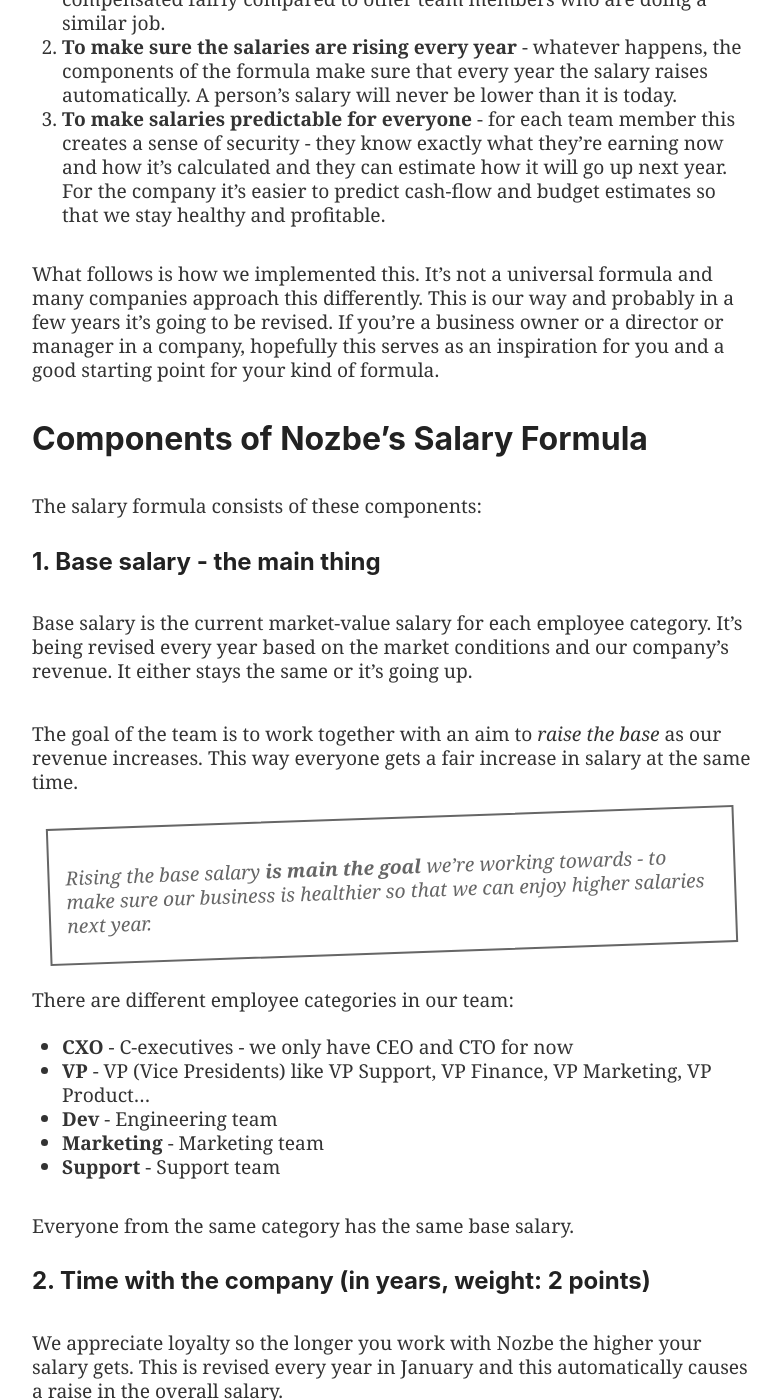
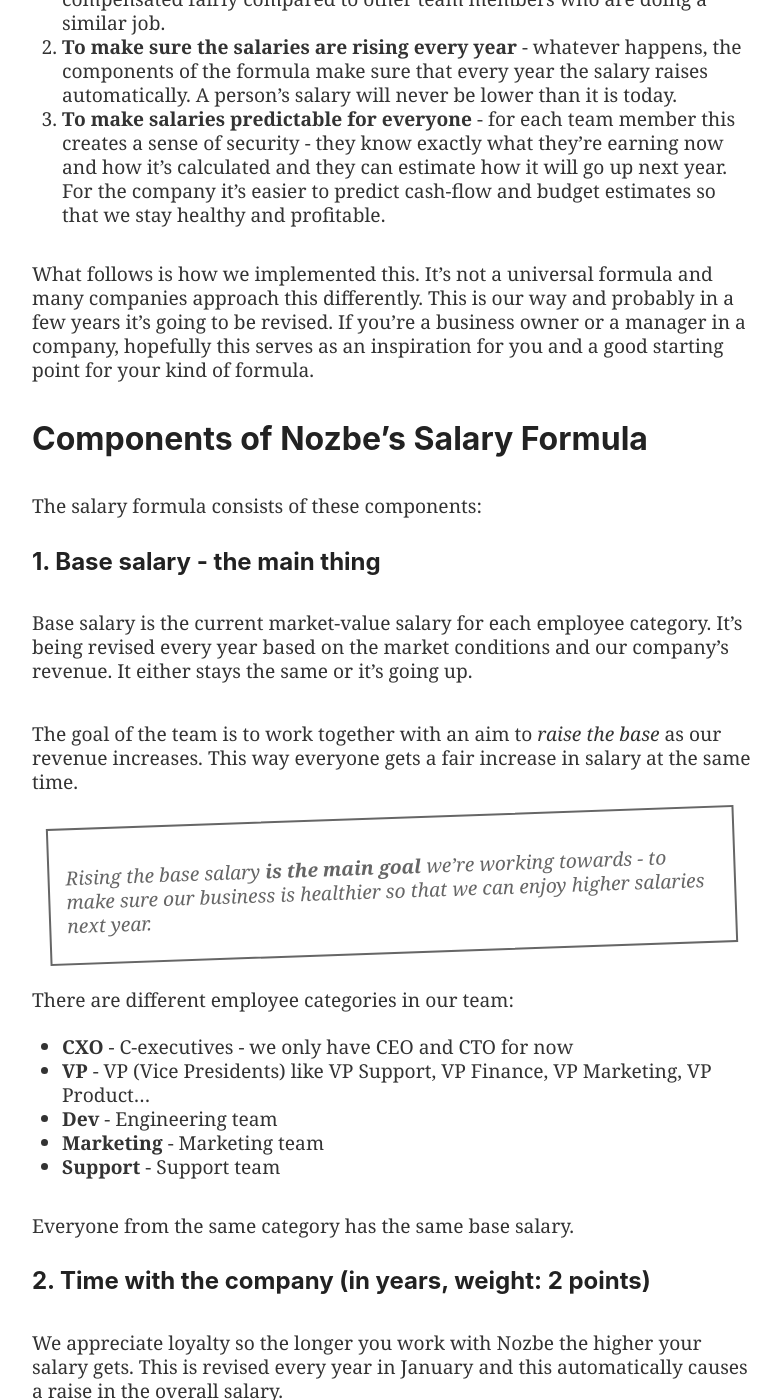
Before and after one commit to Nozbe/NoOffice.org, a Jekyll site: the page built from _book/pay.md, in a window 1280 px wide and 1400 px high, scrolled down 2353 px. Shown: the whole window, without its empty margins (248-1029 px from the left). Built offline with Jekyll 4.4.1, drawn with Linux system fonts in a browser that asks for light colours; some of the changed text lies outside the part shown.

Commit message:
Update pay.md

```diff
--- a/_book/pay.md
+++ b/_book/pay.md
@@ -9,7 +9,7 @@
 
 ## People work to earn money, but are not motivated by it
 
-Yes, I like money as much as the next person, but studies after studies have shown that people are happy if money is not the main reason they do their work. Of course, if you're poor and you're struggling to make ends meet, you mainly work for money. But as the Maslow's pyramid of needs[^1] shows, once people's basic needs are met, they automatically prioritize other things about their work, like relationships, prestige, sense of accomplishment and achieving their own potential.
+Yes, I like money as much as the next person, but studies after studies have shown that people are happy if money is not the main reason they do their work. Of course, if you're poor and you're struggling to make ends meet, you mainly work for money. But as the Maslow's pyramid of needs[^1] shows, once people's basic needs are met, they automatically prioritize other things about their work, like relationships, prestige, sense of accomplishment, and achieving their own potential.
 
 ## Money is the basic need, and it should be treated as such
 
@@ -33,7 +33,7 @@
 2. **To make sure the salaries are rising every year** - whatever happens, the components of the formula make sure that every year the salary raises automatically. A person's salary will never be lower than it is today.
 3. **To make salaries predictable for everyone** - for each team member this creates a sense of security - they know exactly what they're earning now and how it's calculated and they can estimate how it will go up next year. For the company it's easier to predict cash-flow and budget estimates so that we stay healthy and profitable.
 
-What follows is how we implemented this. It's not a universal formula and many companies approach this differently. This is our way and probably in a few years it's going to be revised. If you're a business owner or a director or manager in a company, hopefully this serves as an inspiration for you and a good starting point for your kind of formula.
+What follows is how we implemented this. It's not a universal formula and many companies approach this differently. This is our way and probably in a few years it's going to be revised. If you're a business owner or a manager in a company, hopefully this serves as an inspiration for you and a good starting point for your kind of formula.
 
 ## Components of Nozbe's Salary Formula
 
@@ -45,12 +45,12 @@
 
 The goal of the team is to work together with an aim to *raise the base* as our revenue increases. This way everyone gets a fair increase in salary at the same time.
 
-> Rising the base salary **is main the goal** we're working towards - to make sure our business is healthier so that we can enjoy higher salaries next year.
+> Rising the base salary **is the main goal** we're working towards - to make sure our business is healthier so that we can enjoy higher salaries next year.
 
 There are different employee categories in our team:
 
 - **CXO** - C-executives - we only have CEO and CTO for now
-- **VP** - VP (Vice Presidents) like VP Support, VP Finance, VP Marketing, VP Product...
+- **VP** - VP (Vice Presidents) like VP Support, VP Finance, VP Marketing, VP Product…
 - **Dev** - Engineering team
 - **Marketing** - Marketing team
 - **Support** - Support team
@@ -125,13 +125,13 @@
 
 * When one of my VPs is hiring for a position in their team, they don't have to ask me: *"how much we should pay for this position?"*, they just put it in our salary formula and they have an answer.
 * The salary negotiations are no longer a thing we do in the company. We can talk about the personal development level, but not about money.
-* I'm not the only one deciding on the shape and form of the  *Salary Formula*, I do it with all of our *directors team*. We review the system together and make sure it's fair and square.
+* I'm not the only one deciding on the shape and form of the *Salary Formula*, I do it with all of our *directors team*. We review the system together and make sure it's fair and square.
 
 ## No gender or race bias!
 
 I can't fathom why this is still an issue in 2020. Personally, I have three daughters and I want them in the future to be compensated on the same level as their male peers. The *Salary Formula* doesn't have a gender or race component. Which again, is how it should have always been.
 
-## Downsides of a Salary Formula...
+## Downsides of a Salary Formula…
 
 While I believe such salary system is worth introducing in all of the teams, it has its downsides:
 
```
Also changed, not shown: other parts of _book/pay.md (+4 -2 lines).
